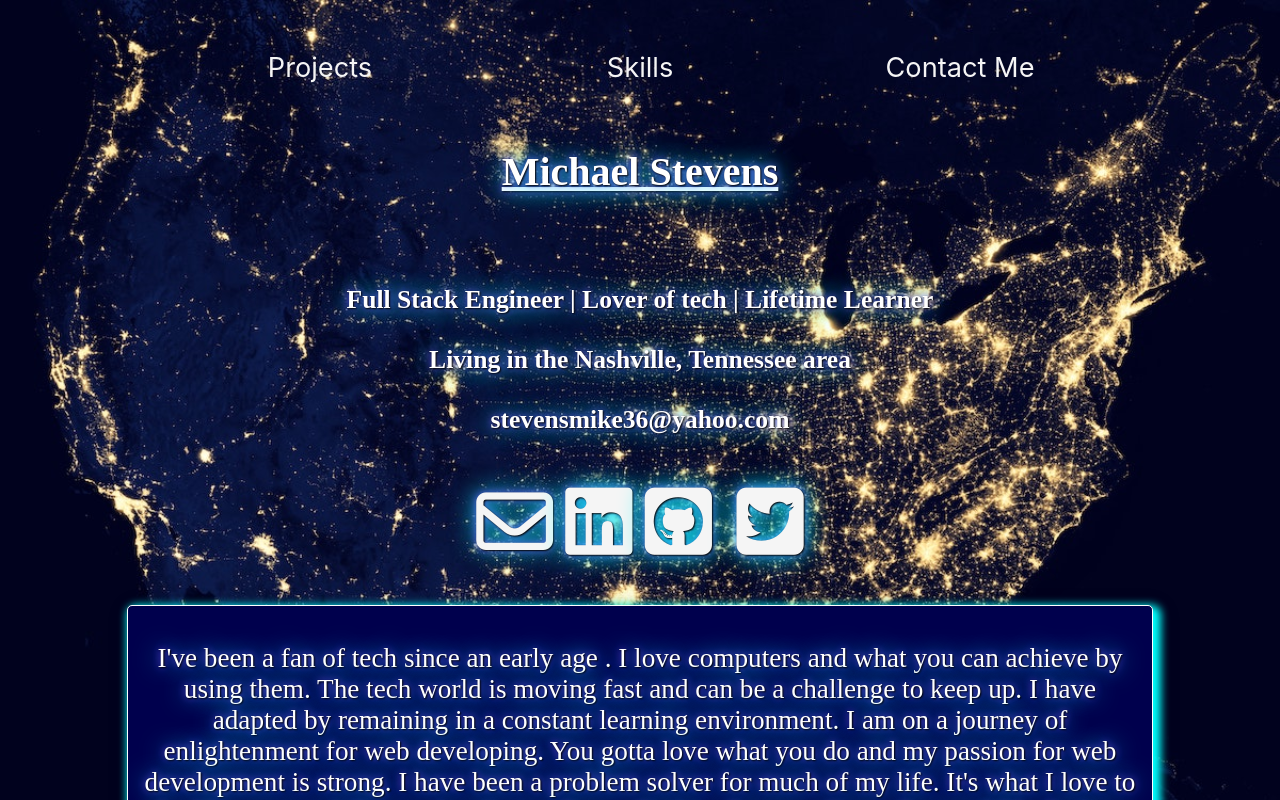
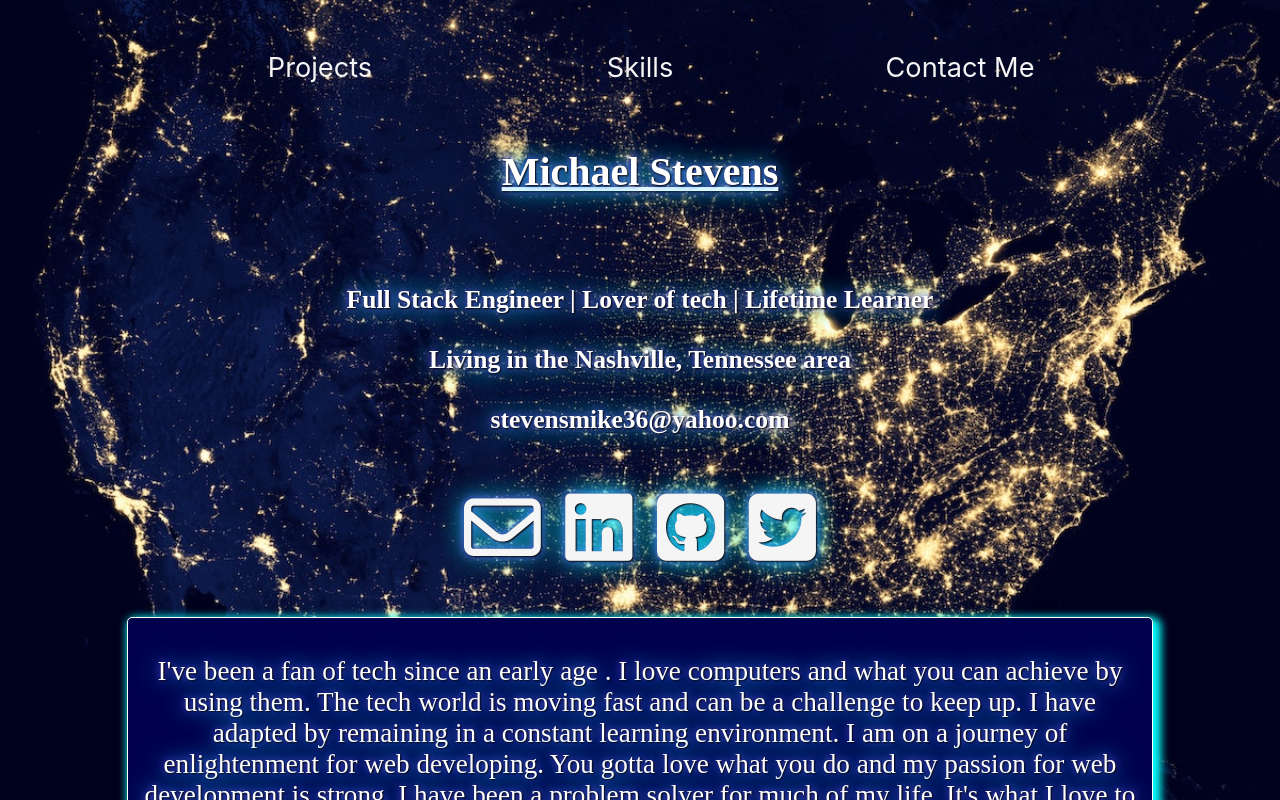
Before and after one commit to MichaelZane/portfolio, a React (Create React App) app: page / in a window 1280 px wide. Shown: the top 800 px of the page. Built offline with nearby package versions, Linux system fonts and the light colour scheme; a web font is replaced by a local one.

Commit message:
fixed footer icon spacing

```diff
--- a/src/components/AboutMe.js
+++ b/src/components/AboutMe.js
@@ -40,7 +40,7 @@
                 much of my life. It's what I love to do.
                 My current skills are:
                 JavaScript, React, Nodejs, Express, Knex, PostgreSQL, Python, HTML5,
-                CSS3, Sass, Styled Components, Jest
+                CSS3, Sass, Styled Components, Jest.
                 </p>
             </About>
             </Wrap>
--- a/src/index.css
+++ b/src/index.css
@@ -49,15 +49,9 @@
 
 i {
 
-  padding: .5%;
+  padding: 1%;
   margin-top: 1%;
   margin-bottom: 1%;
-}
-.fab.fa-github-square.fa-3x {
-  margin-right: 1%;
-}
-.fa.fa-envelope.fa-3x {
-  margin-right: 1%;
 }
 
 span {
```
